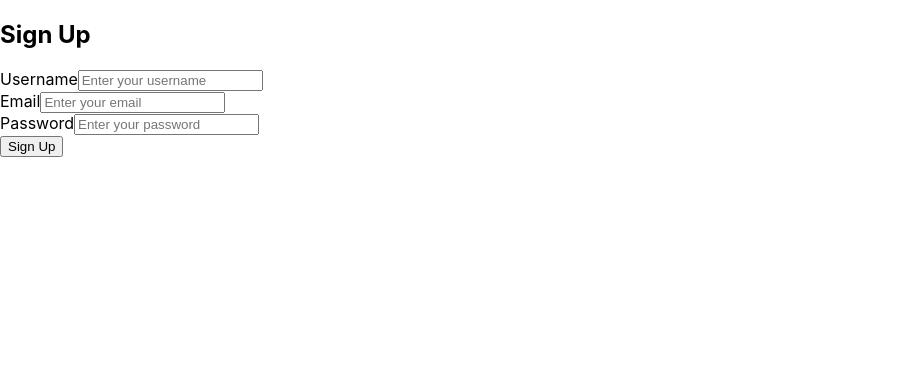
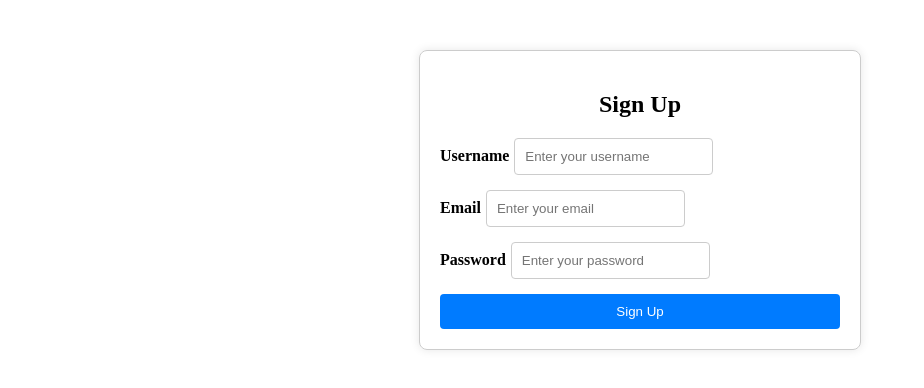
Before and after one commit to dilvirp/Open_Source_Group_6, a React (Create React App) app in the folder opensource/: page /signup in a window 1280 px wide. Shown: the top 388 px of the page, without its empty margins (0-924 px from the left). Built offline with nearby package versions, Linux system fonts and the light colour scheme.

Commit message:
Added Login and Signup with their css

```diff
--- /dev/null
+++ b/opensource/src/components/Login.css
@@ -0,0 +1,47 @@
+.login-container{
+    max-width: 400px;
+    margin: 50px auto;
+    padding:  20px;
+    border: 1px solid #ccc;
+    border-radius: 8px;
+    box-shadow: 0 0 10px rgba(0,0,0,0.1);
+}
+
+
+.login-container h2{
+    text-align: center;
+    font-family: 'Courier New', Courier, monospace;
+}
+
+.login-container form{
+    display: flex;
+    flex-direction: column;
+}
+
+.login-container label{
+    font-weight: bold;
+    margin-bottom: 5px;
+    font-family: 'Courier New', Courier, monospace;
+}
+
+.login-container input{
+    padding:10px;
+    margin-bottom: 15px;
+    margin-left: 5px;
+    border: 1px solid #ccc;
+    border-radius: 4px;
+}
+
+.login-container button{
+    background-color: #007bff;
+    color: white;
+    border: none;
+    padding: 10px 20px;
+    border-radius: 4px;
+    font-family: 'Courier New', Courier, monospace;
+}
+
+
+.login-container button:hover{
+    background-color: #0056b3;
+}
--- a/opensource/src/components/Login.js
+++ b/opensource/src/components/Login.js
@@ -1,7 +1,23 @@
+import '../components/Login.css'
+
 function Login(){
 
     return (
-        <p>This is the login page</p>
+        <div className="login-container">
+            <h2>Login</h2>
+            <form>
+                <div>
+                    <label>Username</label>
+                    <input type="text" name="username" placeholder="Enter in your name"></input>
+                </div>
+
+                <div>
+                    <label>Password</label>
+                    <input type="password" name="password" placeholder="Enter in your password"></input>
+                </div>
+                <button type="submit">Login</button>
+            </form>
+        </div>
     )
 }
 
--- /dev/null
+++ b/opensource/src/components/Signup.css
@@ -0,0 +1,42 @@
+.signup-container {
+    max-width: 400px;
+    margin: 50px auto;
+    padding: 20px;
+    border: 1px solid #ccc;
+    border-radius: 8px;
+    box-shadow: 0 0 10px rgba(0, 0, 0, 0.1);
+  }
+
+  .signup-container h2 {
+    text-align: center;
+  }
+
+  .signup-container form {
+    display: flex;
+    flex-direction: column;
+  }
+
+  .signup-container label {
+    font-weight: bold;
+    margin-bottom: 5px;
+  }
+
+  .signup-container input {
+    padding: 10px;
+    margin-bottom: 15px;
+    margin-left: 5px;
+    border: 1px solid #ccc;
+    border-radius: 4px;
+  }
+
+  .signup-container button {
+    background-color: #007bff;
+    color: white;
+    border: none;
+    padding: 10px 20px;
+    border-radius: 4px;
+  }
+
+  .signup-container button:hover {
+    background-color: #0056b3;
+  }
--- a/opensource/src/components/Signup.js
+++ b/opensource/src/components/Signup.js
@@ -1,4 +1,4 @@
-import "./"
+import "../components/Signup.css"
 
 function Signup() {
     return (
--- a/opensource/src/index.css
+++ /dev/null
@@ -1,13 +0,0 @@
-body {
-  margin: 0;
-  font-family: -apple-system, BlinkMacSystemFont, 'Segoe UI', 'Roboto', 'Oxygen',
-    'Ubuntu', 'Cantarell', 'Fira Sans', 'Droid Sans', 'Helvetica Neue',
-    sans-serif;
-  -webkit-font-smoothing: antialiased;
-  -moz-osx-font-smoothing: grayscale;
-}
-
-code {
-  font-family: source-code-pro, Menlo, Monaco, Consolas, 'Courier New',
-    monospace;
-}
--- a/opensource/src/index.js
+++ b/opensource/src/index.js
@@ -1,6 +1,5 @@
 import React from 'react';
 import ReactDOM from 'react-dom/client';
-import './index.css';
 import App from './App';
 
 const root = ReactDOM.createRoot(document.getElementById('root'));
```
